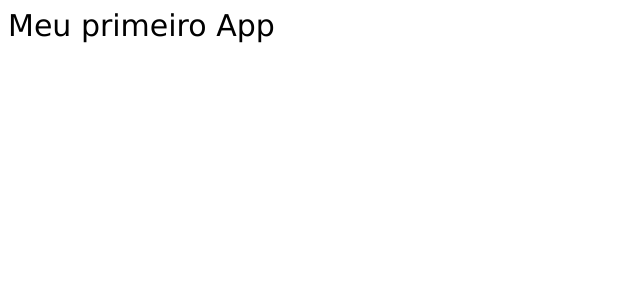
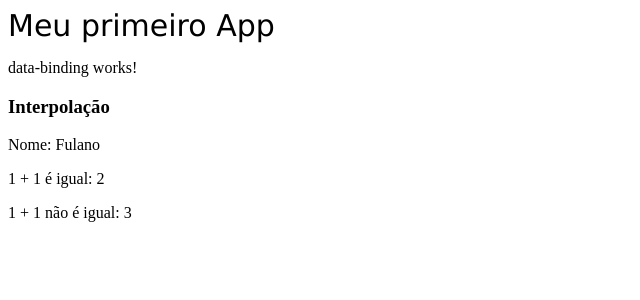
Before and after one commit to victorquoos/first-project, an Angular app: page / in a window 1280 px wide. Shown: the top 300 px of the page, without its empty margins (0-640 px from the left). Built offline with nearby package versions, Linux system fonts and the light colour scheme.

Commit message:
databinding

```diff
--- a/src/app/app.component.html
+++ b/src/app/app.component.html
@@ -1 +1,3 @@
 <span>{{ title }}</span>
+
+<app-data-binding></app-data-binding>
--- a/src/app/app.module.ts
+++ b/src/app/app.module.ts
@@ -3,10 +3,12 @@ import { BrowserModule } from '@angular/platform-browser';
 
 import { AppRoutingModule } from './app-routing.module';
 import { AppComponent } from './app.component';
+import { DataBindingComponent } from './data-binding/data-binding.component';
 
 @NgModule({
   declarations: [
-    AppComponent
+    AppComponent,
+    DataBindingComponent
   ],
   imports: [
     BrowserModule,
--- /dev/null
+++ b/src/app/data-binding/data-binding.component.html
@@ -0,0 +1,8 @@
+<p>data-binding works!</p>
+
+<section>
+  <h3>Interpolação</h3>
+  <p>Nome: {{nome}}</p>
+  <p>1 + 1 é igual: {{1 + 1}}</p>
+  <p>1 + 1 não é igual: {{1 + 1 + getValor()}}</p>
+</section>
--- /dev/null
+++ b/src/app/data-binding/data-binding.component.ts
@@ -0,0 +1,18 @@
+import { Component, OnInit } from '@angular/core';
+
+@Component({
+  selector: 'app-data-binding',
+  templateUrl: './data-binding.component.html',
+  styleUrls: ['./data-binding.component.scss'],
+})
+export class DataBindingComponent implements OnInit {
+  nome: String = 'Fulano';
+
+  getValor() {
+    return 1;
+  }
+
+  constructor() {}
+
+  ngOnInit(): void {}
+}
```
Also changed, not shown: src/app/data-binding/data-binding.component.scss (added), 1 other file (tests, documents, lock files or other folders).
